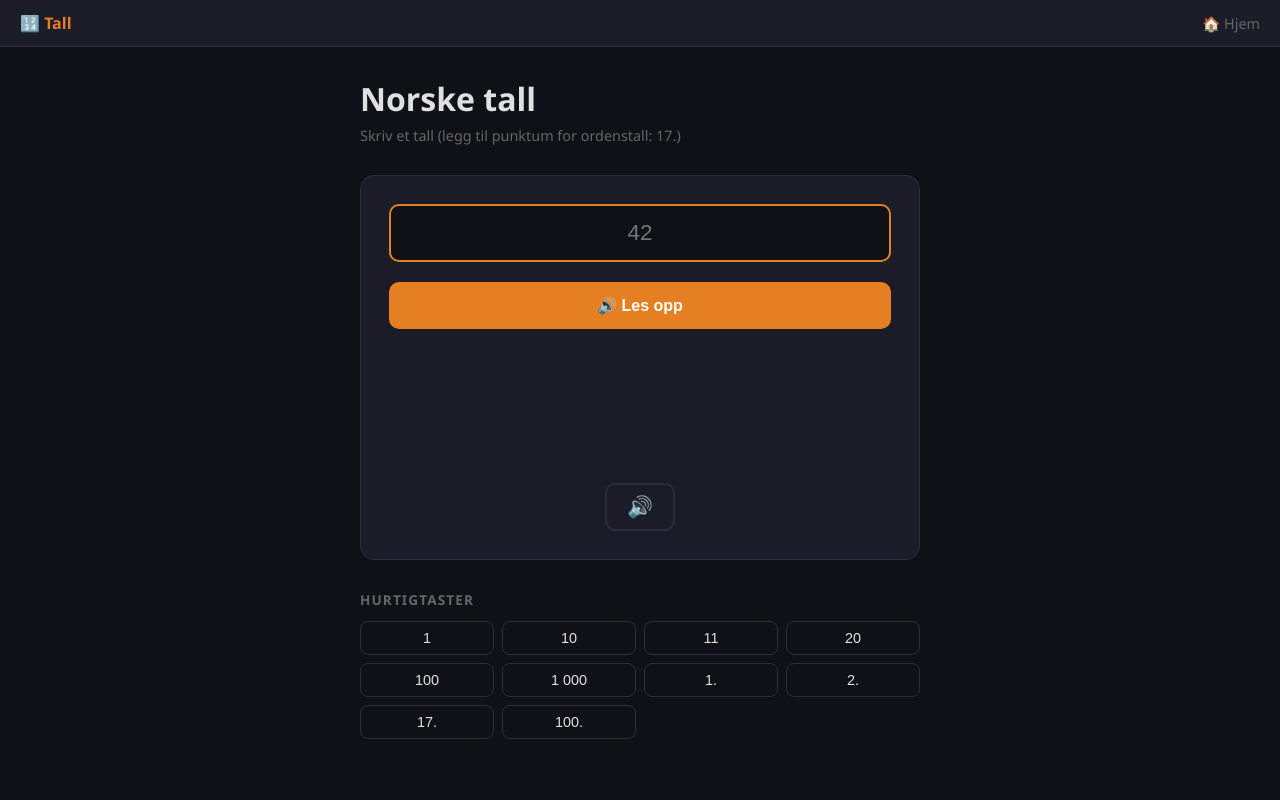
After one commit to spoderinio/norsk-drill, a FastAPI app: template app/templates/practice/numbers.html in a window 1280 px wide. The commit adds this page. Run offline with FastAPI, Linux system fonts and the light colour scheme; the template is opened without the code that fills it, so the values that code supplies are empty.

Commit message:
New numbers practice

```diff
--- a/app/routers/practice.py
+++ b/app/routers/practice.py
@@ -95,6 +95,11 @@ async def practice_verbs(request: Request, level: str = "all"):
         "request": request, "selected_level": level, "levels": LEVELS
     })
 
+# ── NUMBERS ─────────────────────────────────────────────────────────────────────
+
+@router.get("/practice/numbers", response_class=HTMLResponse)
+async def practice_numbers(request: Request):
+    return templates.TemplateResponse("practice/numbers.html", {"request": request})
 
 @router.post("/practice/verbs/next")
 async def next_verb(request: Request, db: AsyncSession = Depends(get_db)):
--- a/app/templates/home.html
+++ b/app/templates/home.html
@@ -116,6 +116,11 @@ h1{font-size:2em;margin-bottom:8px;}
     {% endfor %}
   </div>
   <div class="admin-link"><a href="/admin/">⚙️ Admin-panel</a></div>
+  <a class="card special" href="/practice/numbers" style="border-color:#e67e22;background:#1a1500;">
+      <div class="card-icon">🔢</div>
+      <div class="card-title">Tall</div>
+      <div class="card-hint" style="color:#e67e22;">Skriv et tall – hør det på norsk</div>
+    </a>
 </div>
 
 <script>
--- /dev/null
+++ b/app/templates/practice/numbers.html
@@ -0,0 +1,167 @@
+<!DOCTYPE html>
+<html lang="no">
+<head>
+<meta charset="UTF-8"/>
+<meta name="viewport" content="width=device-width, initial-scale=1.0"/>
+<title>Tall – Norsk Drill</title>
+<style>
+:root{--bg:#0f1117;--card:#1a1d27;--border:#2a2d3e;--accent:#e67e22;--text:#e0e0e0;--muted:#666;}
+*{box-sizing:border-box;margin:0;padding:0;}
+body{background:var(--bg);color:var(--text);font-family:'Segoe UI',sans-serif;min-height:100vh;}
+.nav{background:var(--card);border-bottom:1px solid var(--border);padding:12px 20px;display:flex;align-items:center;justify-content:space-between;}
+.nav-title{font-weight:700;color:var(--accent);}
+.nav-links a{color:var(--muted);text-decoration:none;margin-left:14px;font-size:.9em;}
+.container{max-width:600px;margin:0 auto;padding:30px 20px;}
+h1{margin-bottom:6px;}
+.subtitle{color:var(--muted);font-size:.9em;margin-bottom:30px;}
+.card{background:var(--card);border:1px solid var(--border);border-radius:14px;padding:28px;text-align:center;}
+.input-row{display:flex;gap:10px;margin-bottom:20px;}
+.num-input{flex:1;background:var(--bg);border:2px solid var(--border);border-radius:10px;padding:14px 18px;color:var(--text);font-size:1.4em;text-align:center;}
+.num-input:focus{outline:none;border-color:var(--accent);}
+.btn{padding:14px 24px;border:none;border-radius:10px;cursor:pointer;font-size:1em;font-weight:600;}
+.btn-speak{background:var(--accent);color:#fff;width:100%;}
+.btn-speak:hover{opacity:.9;}
+.result-word{font-size:2em;font-weight:700;color:var(--text);margin:20px 0 8px;min-height:2.5em;line-height:1.2;}
+.result-ordinal{font-size:1.1em;color:var(--muted);margin-bottom:20px;min-height:1.5em;}
+.tts-btn{background:none;border:2px solid var(--border);border-radius:10px;padding:10px 20px;color:var(--muted);cursor:pointer;font-size:1.3em;transition:all .2s;}
+.tts-btn:hover{border-color:var(--accent);color:var(--accent);}
+.examples{margin-top:30px;text-align:left;}
+.examples h3{font-size:.85em;color:var(--muted);text-transform:uppercase;letter-spacing:.08em;margin-bottom:12px;}
+.example-grid{display:grid;grid-template-columns:repeat(auto-fill,minmax(120px,1fr));gap:8px;}
+.example-btn{background:var(--bg);border:1px solid var(--border);border-radius:8px;padding:8px;cursor:pointer;color:var(--text);font-size:.9em;text-align:center;transition:all .2s;}
+.example-btn:hover{border-color:var(--accent);color:var(--accent);}
+</style>
+</head>
+<body>
+<nav class="nav">
+  <span class="nav-title">🔢 Tall</span>
+  <div class="nav-links"><a href="/">🏠 Hjem</a></div>
+</nav>
+<div class="container">
+  <h1>Norske tall</h1>
+  <p class="subtitle">Skriv et tall (legg til punktum for ordenstall: 17.)</p>
+
+  <div class="card">
+    <div class="input-row">
+      <input class="num-input" type="text" id="num-input" placeholder="42" inputmode="numeric" autofocus/>
+    </div>
+    <button class="btn btn-speak" onclick="handleInput()">🔊 Les opp</button>
+
+    <div class="result-word" id="result-word"></div>
+    <div class="result-ordinal" id="result-ordinal"></div>
+    <button class="tts-btn hidden" id="tts-btn" onclick="speakCurrent()">🔊</button>
+  </div>
+
+  <div class="examples">
+    <h3>Hurtigtaster</h3>
+    <div class="example-grid">
+      <button class="example-btn" onclick="setNum('1')">1</button>
+      <button class="example-btn" onclick="setNum('10')">10</button>
+      <button class="example-btn" onclick="setNum('11')">11</button>
+      <button class="example-btn" onclick="setNum('20')">20</button>
+      <button class="example-btn" onclick="setNum('100')">100</button>
+      <button class="example-btn" onclick="setNum('1000')">1 000</button>
+      <button class="example-btn" onclick="setNum('1.')">1.</button>
+      <button class="example-btn" onclick="setNum('2.')">2.</button>
+      <button class="example-btn" onclick="setNum('17.')">17.</button>
+      <button class="example-btn" onclick="setNum('100.')">100.</button>
+    </div>
+  </div>
+</div>
+
+<script>
+// ── Норвежки числа ────────────────────────────────────────────────────────────
+const ones = ['','en','to','tre','fire','fem','seks','sju','åtte','ni',
+               'ti','elleve','tolv','tretten','fjorten','femten','seksten',
+               'sytten','atten','nitten'];
+const tens = ['','','tjue','tredve','førti','femti','seksti','sytti','åtti','nitti'];
+
+function toNorwegian(n) {
+  if (n === 0) return 'null';
+  if (n < 0) return 'minus ' + toNorwegian(-n);
+
+  if (n < 20) return ones[n];
+  if (n < 100) {
+    const t = Math.floor(n / 10);
+    const o = n % 10;
+    return tens[t] + (o ? 'en' === ones[o] ? 'og' + ones[o] : 'og' + ones[o] : '');
+  }
+  if (n < 1000) {
+    const h = Math.floor(n / 100);
+    const rest = n % 100;
+    return (h === 1 ? 'ett' : ones[h]) + 'hundre' + (rest ? (rest < 10 ? 'og' : '') + toNorwegian(rest) : '');
+  }
+  if (n < 1000000) {
+    const t = Math.floor(n / 1000);
+    const rest = n % 1000;
+    return (t === 1 ? 'ett' : toNorwegian(t)) + 'tusen' + (rest ? (rest < 100 ? 'og' : '') + toNorwegian(rest) : '');
+  }
+  if (n === 1000000) return 'en million';
+  return 'for stort tall';
+}
+
+const ordinalSuffix = {
+  1:'første',2:'andre',3:'tredje',4:'fjerde',5:'femte',
+  6:'sjette',7:'sjuende',8:'åttende',9:'niende',10:'tiende',
+  11:'ellevte',12:'tolvte',13:'trettende',14:'fjortende',15:'femtende',
+  16:'sekstende',17:'syttende',18:'attende',19:'nittende',20:'tjuende',
+};
+
+function toOrdinal(n) {
+  if (ordinalSuffix[n]) return ordinalSuffix[n];
+  if (n % 100 >= 11 && n % 100 <= 19) return toNorwegian(n) + 'de';
+  if (n % 10 === 1) return toNorwegian(n) + 'ste';
+  if (n % 10 === 2) return toNorwegian(n) + 'ndre';
+  return toNorwegian(n) + 'de';
+}
+
+let currentText = '';
+
+function handleInput() {
+  const raw = document.getElementById('num-input').value.trim();
+  if (!raw) return;
+
+  const isOrdinal = raw.endsWith('.');
+  const numStr = isOrdinal ? raw.slice(0, -1) : raw;
+  const n = parseInt(numStr.replace(/\s/g, ''), 10);
+
+  if (isNaN(n) || n < 0 || n > 1000000) {
+    document.getElementById('result-word').textContent = '—';
+    document.getElementById('result-ordinal').textContent = 'Ugyldig tall';
+    return;
+  }
+
+  const cardinal = toNorwegian(n);
+  const ordinal = isOrdinal ? toOrdinal(n) : '';
+
+  document.getElementById('result-word').textContent = isOrdinal ? ordinal : cardinal;
+  document.getElementById('result-ordinal').textContent = isOrdinal ? '(' + cardinal + ')' : '';
+  document.getElementById('tts-btn').classList.remove('hidden');
+
+  currentText = isOrdinal ? ordinal : cardinal;
+  speakCurrent();
+}
+
+function speakCurrent() {
+  if (!currentText) return;
+  if (/iPhone|iPad|iPod|Macintosh/.test(navigator.userAgent) && typeof window.AudioContext !== 'undefined' && window.speechSynthesis) {
+    const u = new SpeechSynthesisUtterance(currentText);
+    u.lang = 'nb-NO';
+    window.speechSynthesis.speak(u);
+  } else {
+    const audio = new Audio('/tts?text=' + encodeURIComponent(currentText));
+    audio.play();
+  }
+}
+
+function setNum(val) {
+  document.getElementById('num-input').value = val;
+  handleInput();
+}
+
+document.getElementById('num-input').addEventListener('keydown', e => {
+  if (e.key === 'Enter') handleInput();
+});
+</script>
+</body>
+</html>
```
